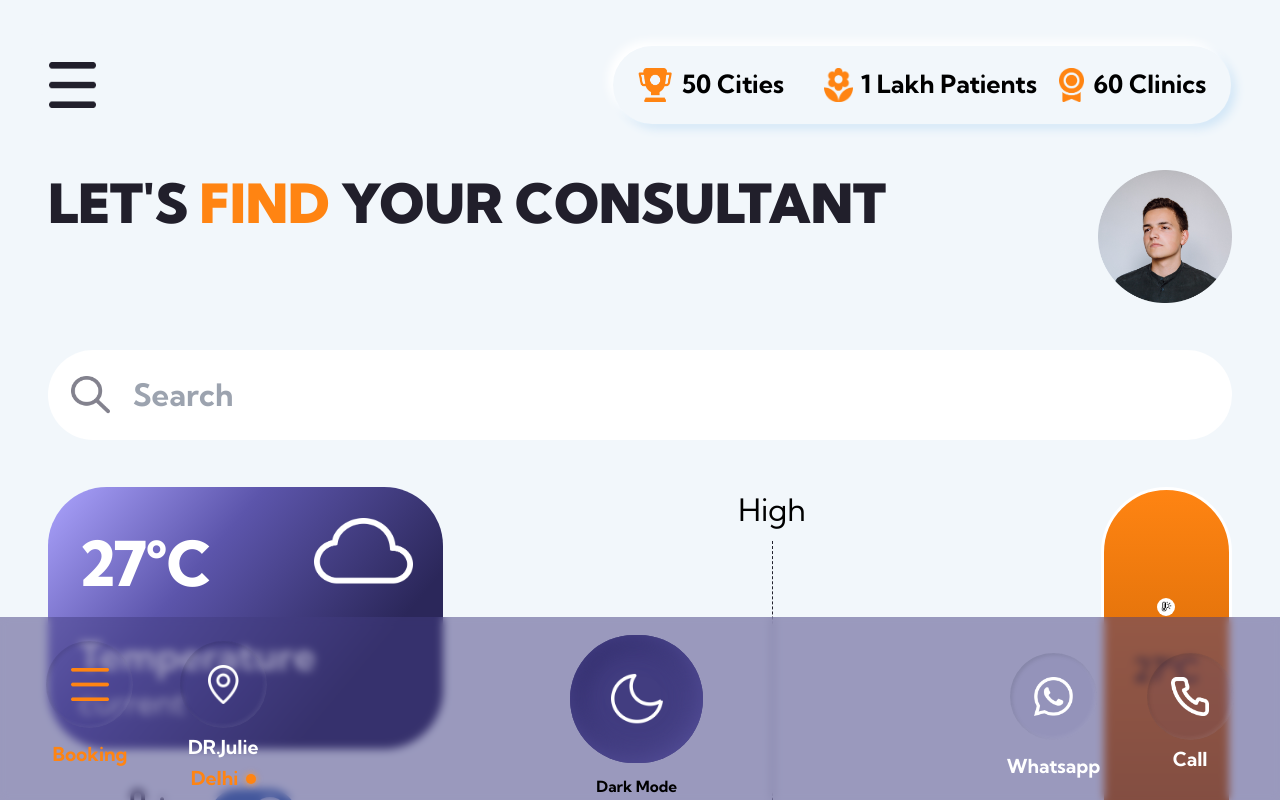
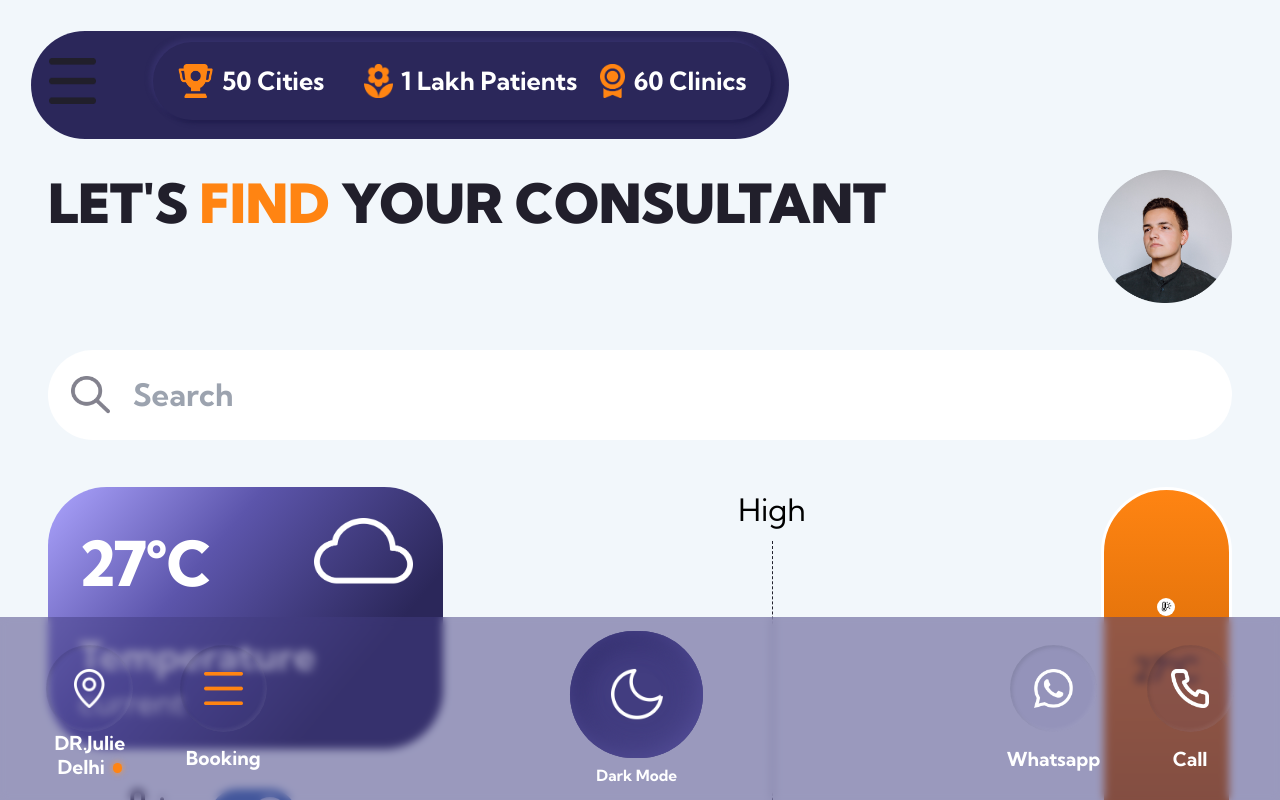
Before and after one commit to 18121A05L2/dental-react, a React (Create React App) app: page / in a window 1280 px wide. Shown: the top 800 px of the page. Built offline with nearby package versions, Linux system fonts and the light colour scheme.

Commit message:
fixed payment section

```diff
--- a/src/Payments.js
+++ b/src/Payments.js
@@ -9,27 +9,97 @@ function Payments() {
   const [isOpen, setIsOpen] = useRecoilState(modalState);
   return (
     <div
-      className={`p-[1.563rem] flex  flex-col gap-6 bg-[#F2F7FB] min-h-screen font-['Kumbh_Sans'] text-[#211F2B] pb-[10rem] ${
+      className={`p-[1.563rem] pt-[5.063rem] flex  flex-col gap-6 bg-[#F2F7FB] min-h-screen font-['Kumbh_Sans'] text-[#211F2B] pb-[10rem] ${
         isOpen && "blur "
       } `}
     >
-      <div className="flex justify-between">
-        <img className="w-[2.125rem] h-[2.125rem]" src="/home/back.png" alt="home"></img>
-        <img className="w-[1.57rem] h-[1.57rem]" src="/home/settings.png" alt="settings"></img>
+      {/* ***************************** fixed Header ***************** */}
+      <div className=" fixed rounded-[1.9rem] h-[3.5rem] w-[24.563rem] bg-[#2B275A] py-2 right-[1rem] top-[1rem] left-[1rem] z-50 p-[0.6rem]   text-black flex justify-between items-center pb-3">
+        <img
+          className="w-[1.5rem] h-[1.5rem] "
+          src="/home/menub.png"
+          alt="menu"
+        ></img>
+
+        <div className=" bg-[#2B275A]   flex justify-around shadow-[-3px_-3px_5px_#35306A,3px_3px_5px_#201D4D] rounded-full text-black w-[20rem] h-[2.5rem]">
+          <div className=" flex justify-evenly px-2 items-center w-[6.9rem] h-[2.5rem] rounded-full  ">
+            <img
+              className="w-[1.125rem] h-[1.125rem]"
+              src="/home/cities.png"
+              alt="cities"
+            ></img>
+            <p className=" font-[700] text-[0.813rem] leading-[1rem] text-white">
+              50 Cities
+            </p>
+          </div>
+          <div className=" flex justify-evenly px-2 gap-1 items-center w-[8rem] h-[2.5rem] rounded-full  ">
+            <img
+              className="w-[0.94rem] h-[1.125rem]"
+              src="/home/patients.png"
+              alt="patients"
+            ></img>
+            <p className=" font-[700] text-[0.813rem] leading-[1rem] whitespace-nowrap text-white">
+              1 Lakh Patients
+            </p>
+          </div>
+          <div className=" flex justify-evenly px-2  items-center w-[6.9rem] h-[2.5rem] rounded-full  ">
+            <img
+              className="w-[0.813rem] h-[1.125rem]"
+              src="/home/clinics.png"
+              alt="clinic"
+            ></img>
+            <p className=" font-[700] text-[0.813rem] leading-[1rem] text-white">
+              60 Clinics
+            </p>
+          </div>
+        </div>
+      </div>
+
+      <div className="flex justify-between ">
+        <img
+          className="w-[2.125rem] h-[2.125rem]"
+          src="/home/back.png"
+          alt="home"
+        ></img>
+        <img
+          className="w-[1.57rem] h-[1.57rem]"
+          src="/home/settings.png"
+          alt="settings"
+        ></img>
       </div>
 
       {/* ************************* Card ******************** */}
-      <div className="w-[23rem] h-[13.5rem] border-2 rounded-[1.25rem]">
-        <img className="bg-blend-overlay w-full h-full " src="/home/card.jpg" alt="card"></img>
+      <div className="w-[23.5rem] h-[13.5rem] border-2 rounded-[1.25rem]">
+        <img
+          className="bg-blend-overlay w-full h-full "
+          src="/home/card.jpg"
+          alt="card"
+        ></img>
       </div>
       <div></div>
       <h1 className="caption">Payment Methods</h1>
       <div className="flex flex-col gap-5">
-        <Pinputs icon="/payments/cash.png" />
-        <Pinputs icon="/payments/upi.png" />
-        <Pinputs icon="/payments/bank.png" />
-        <Pinputs icon="/payments/wallet.png" />
-        <Pinputs icon="/payments/credit.png" />
+        <Pinputs
+          icon="/payments/cash.png"
+          text="Pay At Clinic"
+          heading="Cash"
+        />
+        <Pinputs
+          icon="/payments/upi.png"
+          text="GooglePay, PhonePe,."
+          heading="UPI"
+        />
+        <Pinputs
+          icon="/payments/bank.png"
+          text="All Indian Banks"
+          heading="Net Banking"
+        />
+        <Pinputs
+          icon="/payments/wallet.png"
+          text="All Indian Banks"
+          heading="Wallet"
+        />
+        <Pinputs icon="/payments/credit.png" text="Visa, Master.." heading="Card"/>
       </div>
       <div className="h-[3.57rem]  flex justify-center items-center border rounded-full bg-[linear-gradient(130.06deg,#ACA4FE_0%,#5C55AB_35.33%,#2B275A_75.68%)]  shadow-[10px_10px_20px_4px_#D2E1ED,-10px_-10px_20px_0px_#FFFFFF] text-white caption ">
         Confirm
--- a/src/components/home/Bottom.jsx
+++ b/src/components/home/Bottom.jsx
@@ -3,22 +3,9 @@ import React from "react";
 export default function Bottom() {
   return (
     <div className=" fixed_bottom ">
-      <div className="flex gap-6">
-        <div className="flex gap-2 flex-col items-center ]">
-          <div className="flex rounded-full w-[2.82rem] h-[2.82rem] bg-[rgba(66,61,128,0.05)] shadow-[inset_-2px_-2px_4px_rgba(255,255,255,0.08),inset_2px_2px_4px_rgba(0,0,0,0.1)]">
-            <img
-              className="m-auto w-[1.25rem] h-[1.07rem]"
-              src="/home/booking.png"
-              alt="booking"
-            ></img>
-          </div>
-          <p className="text-[#FF8412] font-[700] text-[0.625rem] leading-[0.775rem]">
-            Booking
-          </p>
-        </div>
-
-        <div className="flex gap-1 flex-col items-center">
-          <div className="flex rounded-full w-[2.82rem] h-[2.82rem] bg-[rgba(66,61,128,0.05)] shadow-[inset_-2px_-2px_4px_rgba(255,255,255,0.08),inset_2px_2px_4px_rgba(0,0,0,0.1)]">
+      <div className="flex gap-6 pt-1">
+        <div className="flex  flex-col items-center ">
+          <div className="flex rounded-full w-[2.82rem]  h-[2.82rem] bg-[rgba(66,61,128,0.05)] shadow-[inset_-2px_-2px_4px_rgba(255,255,255,0.08),inset_2px_2px_4px_rgba(0,0,0,0.1)]">
             <img
               className="m-auto w-[1rem] h-[1.25rem]"
               src="/home/mapicon.png"
@@ -28,13 +15,26 @@ export default function Bottom() {
           <p className="text-white font-[700] text-[0.625rem] leading-[0.775rem]">
             DR.Julie
           </p>
-          <div className="flex items-center gap-1  text-[#FF8412] font-[700] text-[0.625rem] leading-[0.775rem]">
+          <div className="flex items-center gap-1  text-white font-[700] text-[0.625rem] leading-[0.775rem]">
             Delhi{" "}
             <p className=" rounded-full  w-[0.313rem] h-[0.313rem] bg-[#FF8412] shadow-[0px_0px_5px_2px_rgba(224,150,91,0.61)]"></p>
           </div>
         </div>
+
+        <div className="flex gap-2 flex-col items-center ]">
+          <div className="flex rounded-full w-[2.82rem] h-[2.82rem] bg-[rgba(66,61,128,0.05)] shadow-[inset_-2px_-2px_4px_rgba(255,255,255,0.08),inset_2px_2px_4px_rgba(0,0,0,0.1)]">
+            <img
+              className="m-auto w-[1.25rem] h-[1.07rem]"
+              src="/home/booking.png"
+              alt="booking"
+            ></img>
+          </div>
+          <p className="text-white font-[700] text-[0.625rem] leading-[0.775rem]">
+            Booking
+          </p>
+        </div>
       </div>
-      <div className="flex flex-col items-center gap-2">
+      <div className="flex flex-col items-center gap-1">
         <div className=" flex   w-[4.31rem] h-[4.125rem] rounded-full bg-[#423D80] shadow-[inset_-4px_-4px_30px_#5A54A0,inset_4px_4px_30px_#211D56]">
           <img
             className=" m-auto w-[1.7rem] h-[1.7rem]"
@@ -42,7 +42,7 @@ export default function Bottom() {
             alt="moon"
           ></img>
         </div>
-        <p className="text-black font-[700] text-[0.5rem] leading-[0.6rem]">
+        <p className="text-white font-[700] text-[0.5rem] leading-[0.65rem] ">
           Dark Mode
         </p>
       </div>
@@ -60,7 +60,7 @@ export default function Bottom() {
           </p>
         </div>
 
-        <div className="flex gap-1 flex-col items-center">
+        <div className="flex justify-between flex-col items-center">
           <div className="flex rounded-full w-[2.82rem] h-[2.82rem] bg-[rgba(66,61,128,0.05)] shadow-[inset_-2px_-2px_4px_rgba(255,255,255,0.08),inset_2px_2px_4px_rgba(0,0,0,0.1)]">
             <img
               className="m-auto w-[1.25rem] h-[1.25rem]"
--- a/src/components/home/Top.jsx
+++ b/src/components/home/Top.jsx
@@ -7,7 +7,7 @@ function Top() {
 
   return (
     <div className="top_section">
-      <div className=" fixed rounded-xl bg-[#F2F7FB] py-2 right-[1rem] top-[1rem] left-[1rem] z-50 p-[0.6rem]   text-black flex justify-between items-center pb-3">
+      <div className=" fixed rounded-[1.9rem] h-[3.5rem] w-[24.563rem] bg-[#2B275A] py-2 right-[1rem] top-[1rem] left-[1rem] z-50 p-[0.6rem]   text-black flex justify-between items-center pb-3">
         <img
           onClick={() => setIsMenuClicked(!isMenuClicked)}
           className="w-[1.5rem] h-[1.5rem] "
@@ -40,14 +40,14 @@ function Top() {
           </div>
         )} */}
 
-        <div className=" bg-[#F2F7FB] flex justify-around shadow-[-5px_-5px_10px_#FFFFFF,5px_5px_10px_#D3E7F7] rounded-full text-black w-[20rem] h-[2.5rem]">
+        <div className=" bg-[#2B275A]   flex justify-around shadow-[-3px_-3px_5px_#35306A,3px_3px_5px_#201D4D] rounded-full text-black w-[20rem] h-[2.5rem]">
           <div className=" flex justify-evenly px-2 items-center w-[6.9rem] h-[2.5rem] rounded-full  ">
             <img
               className="w-[1.125rem] h-[1.125rem]"
               src="/home/cities.png"
               alt="cities"
             ></img>
-            <p className=" font-[700] text-[0.813rem] leading-[1rem]">
+            <p className=" font-[700] text-[0.813rem] leading-[1rem] text-white">
               50 Cities
             </p>
           </div>
@@ -57,7 +57,7 @@ function Top() {
               src="/home/patients.png"
               alt="patients"
             ></img>
-            <p className=" font-[700] text-[0.813rem] leading-[1rem] whitespace-nowrap">
+            <p className=" font-[700] text-[0.813rem] leading-[1rem] whitespace-nowrap text-white">
               1 Lakh Patients
             </p>
           </div>
@@ -67,7 +67,7 @@ function Top() {
               src="/home/clinics.png"
               alt="clinic"
             ></img>
-            <p className=" font-[700] text-[0.813rem] leading-[1rem]">
+            <p className=" font-[700] text-[0.813rem] leading-[1rem] text-white">
               60 Clinics
             </p>
           </div>
--- a/src/components/payments/Pinputs.jsx
+++ b/src/components/payments/Pinputs.jsx
@@ -1,6 +1,6 @@
 import React, { useState } from "react";
 
-function Pinputs({ icon }) {
+function Pinputs({ icon,text,heading }) {
   const [isClicked, setIsClicked] = useState(false);
   return (
     <div
@@ -17,15 +17,15 @@ function Pinputs({ icon }) {
             ></img>
           </div>
           <div className="w-[9.75rem] ">
-            <h2 className="font-[700] leading-[1.2rem]">Cash</h2>
+            <h2 className="font-[700] leading-[1.2rem]">{heading}</h2>
             <p className="font-[600] text-[0.75rem] leading-[0.91rem] text-[#83828E]">
-              Pay At Clinic
+              {text}
             </p>
           </div>
         </div>
-        <div className="relative flex justify-center items-center">
+        <div className="relative flex justify-center items-center px-3">
           <img
-            className="w-[2rem] h-[2rem] "
+            className="w-[2.5rem] h-[2.5rem] "
             src="/payments/ellipse.png"
             alt="ellipse"
           ></img>
@@ -34,10 +34,12 @@ function Pinputs({ icon }) {
           )}
         </div>
       </div>
-      <p className="font-[600] text-[0.625rem] leading-[0.75rem] px-3">
-        Choose <span className="text-[#FF8412]">Cash-Pay at clinic</span>{" "}
-        ,Currently UPI is unavailable
-      </p>
+      {heading !== "Cash" && isClicked &&  (
+        <p className="font-[600] text-[0.625rem] leading-[0.75rem] px-3">
+          Choose <span className="text-[#FF8412]">Cash-Pay at clinic</span>{" "}
+          ,Currently {heading} is unavailable
+        </p>
+      )}
     </div>
   );
 }
--- a/src/index.css
+++ b/src/index.css
@@ -21,7 +21,7 @@
     @apply p-[1.56rem] pt-[5rem]  flex flex-col gap-[1.5rem] bg-[#F2F7FB] h-full w-full pb-[2.5rem] font-['Kumbh_Sans'];
   }
   .fixed_bottom {
-    @apply fixed bottom-0 left-0 right-0 flex  items-center justify-between bg-[rgba(66,61,128,0.5)] backdrop-blur-sm h-[5.938rem] px-6 pt-2 z-50 w-screen   ;
+    @apply fixed bottom-0 left-0 right-0 flex  items-center justify-between bg-[rgba(66,61,128,0.5)] backdrop-blur-sm h-[5.938rem] px-6  z-50 w-screen   ;
   }
   .top_section {
     @apply flex flex-col gap-[1.5rem] w-[100%];
```
